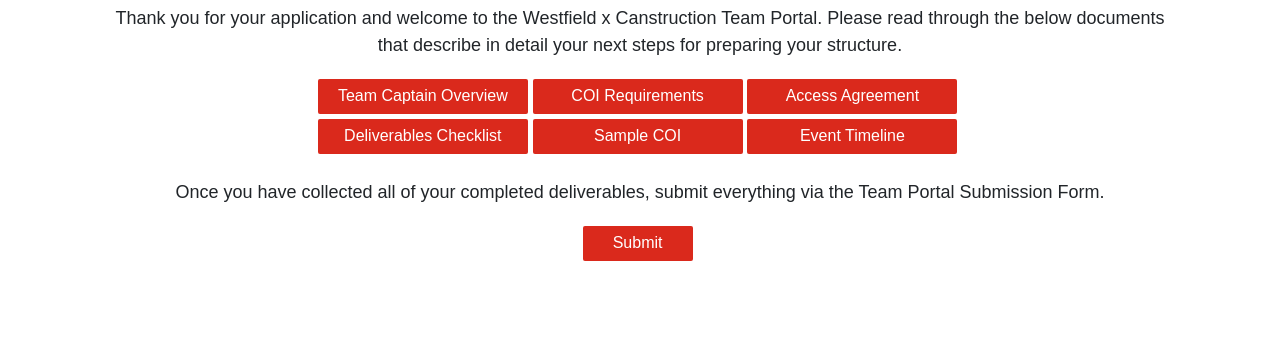
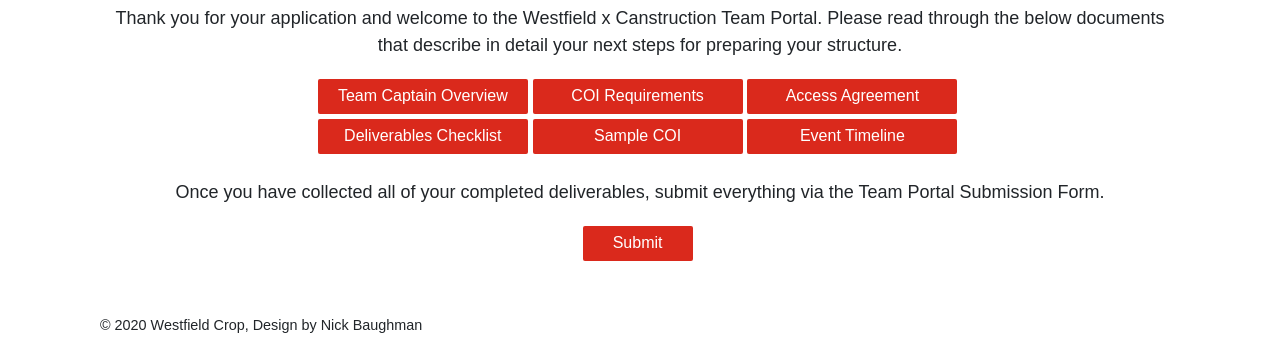
Before and after one commit to nbaugh1/can-confirm-site, a plain HTML site: page index.html in a window 1280 px wide. Shown: the part 490-828 px from the top of the page. Before the commit the page ends 801 px from the top, so only its background shows below. Drawn offline with nearby package versions, Linux system fonts and the light colour scheme; a web font is replaced by a local one.

Commit message:
add footer

```diff
--- a/index.html
+++ b/index.html
@@ -105,6 +105,9 @@
           Submit
         </a>
       </div>
+      <footer class="footer">
+        <p><small>© 2020 Westfield Crop, Design by Nick Baughman</small></p>
+      </footer>
     </section>
     <script
       src="https://code.jquery.com/jquery-3.3.1.slim.min.js"
```
